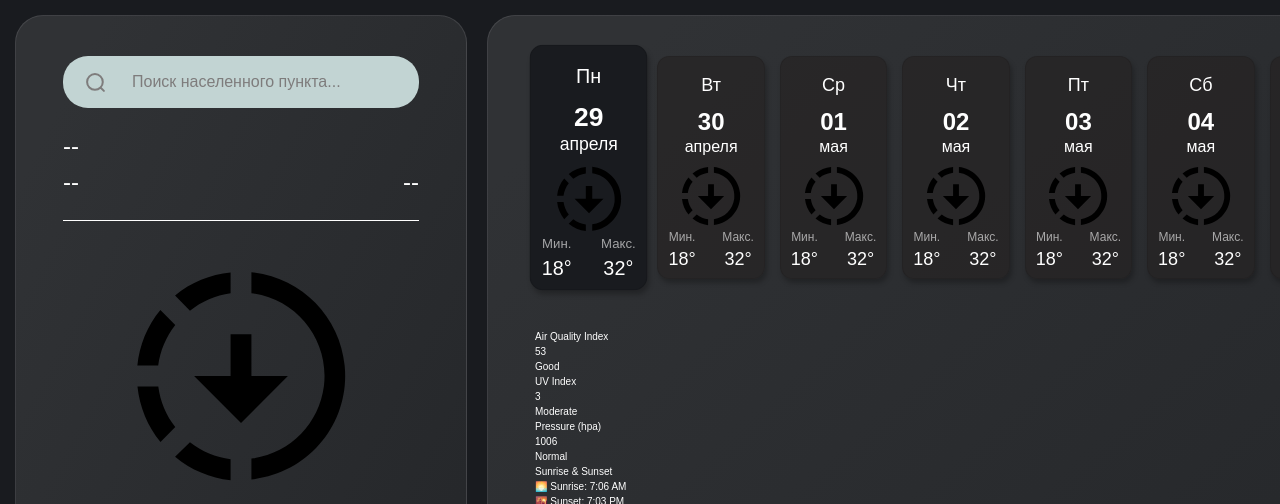
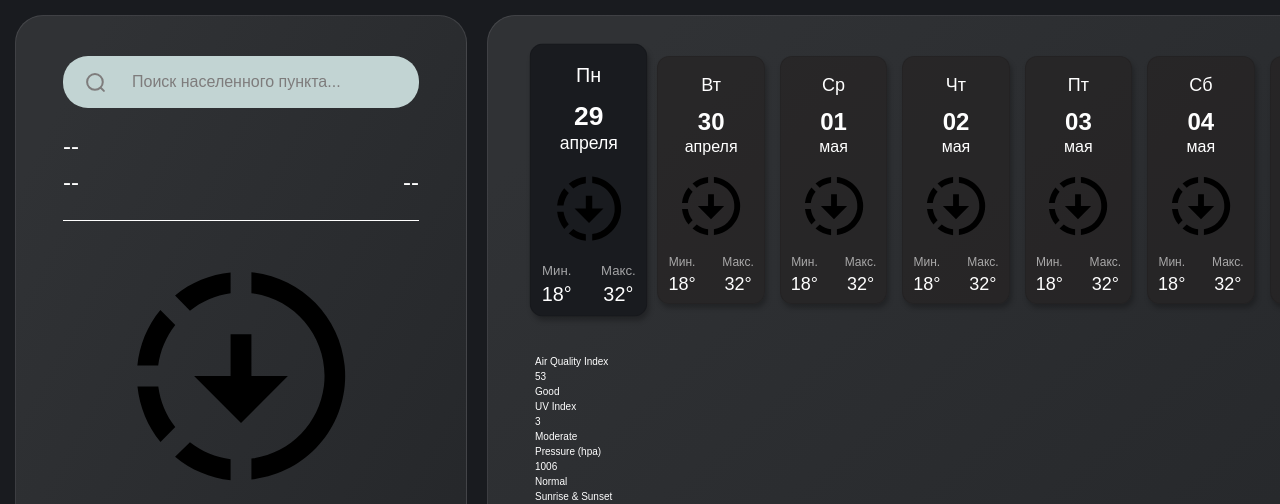
Before and after one commit to Roman-oryol/weather-app, a website built with webpack: page src/template.html in a window 1280 px wide. Shown: the top 504 px of the page. Built offline with nearby package versions, Linux system fonts and the light colour scheme; no server answers; files whose address does not match are found by name.

Commit message:
Обновить стили weather-day: изменить отступы, добавить курсоры и улучшить отображение иконок

```diff
--- a/src/styles/components/weather-day.css
+++ b/src/styles/components/weather-day.css
@@ -4,11 +4,14 @@
   border: 1px solid var(--color-stroke-card);
   background-color: var(--color-background-card);
   box-shadow: var(--shadow-cards);
+  cursor: pointer;
 }
 
 .weather-day--active {
   transform: scale(1.1);
   background-color: var(--color-background);
+
+  cursor: not-allowed;
 }
 
 .weather-day__weekday {
@@ -18,7 +21,7 @@
 .weather-day__date {
   display: flex;
   flex-direction: column;
-  margin-bottom: 5px;
+  margin-bottom: 15px;
 
   span {
     line-height: var(--line-height-small);
@@ -32,11 +35,13 @@
 }
 
 .weather-day__icon {
-  width: 70px;
+  margin-bottom: 15px;
+}
+
+.weather-day__icon img {
+  display: block;
   margin: 0 auto;
-  aspect-ratio: 1 / 1;
-  background: url('../../assets/img/weather-icons/light-rain-day.png') no-repeat;
-  background-size: cover;
+  object-fit: contain;
 }
 
 .weather-day__temperatures {
```
